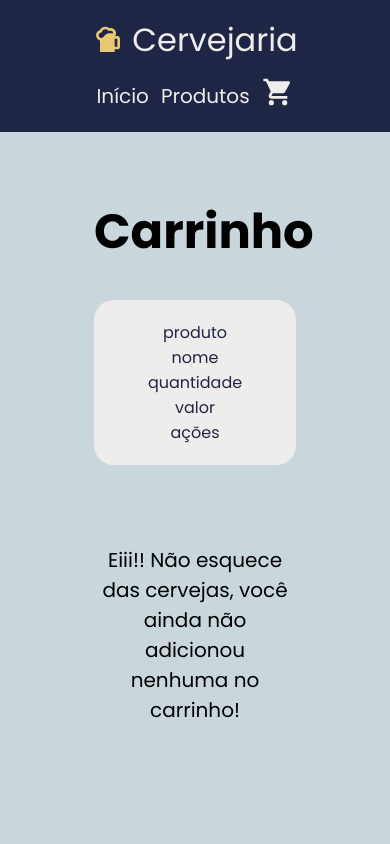
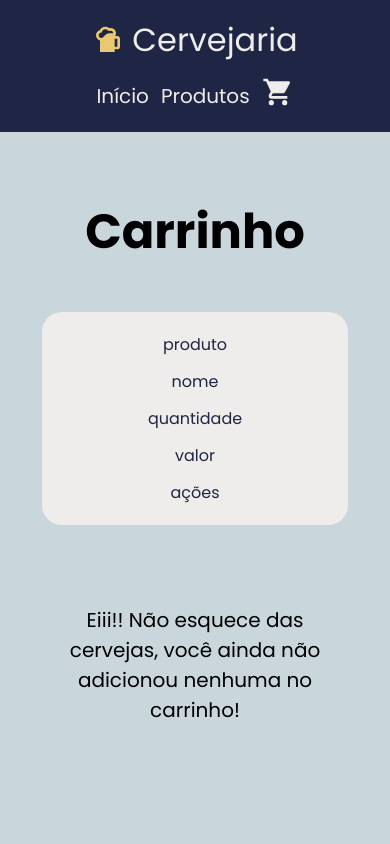
Before and after one commit to davislamenha/task-02-context, a React (Vite) app: page /carrinho in a window 390 px wide. Shown: the top 844 px of the page. Built offline with nearby package versions, Linux system fonts and the light colour scheme.

Commit message:
fix: cart responsiveness

```diff
--- a/src/pages/app/Cart/styles.ts
+++ b/src/pages/app/Cart/styles.ts
@@ -3,7 +3,7 @@ import styled from 'styled-components';
 export const CartContainer = styled.main`
   background-color: ${(props) => props.theme.primary_light};
   flex: 1;
-  padding: 4rem;
+  padding: 4rem 0;
 
   h1 {
     font-size: 3rem;
@@ -15,6 +15,7 @@ export const CartContainer = styled.main`
 export const CartProductContainer = styled.div`
   div {
     display: grid;
+    gap: 12px;
     grid-template-columns: repeat(auto-fit, minmax(100px, 1fr));
     align-items: center;
     text-align: center;
@@ -29,6 +30,19 @@ export const CartProductContainer = styled.div`
     padding: 4rem 0;
     text-align: center;
     font-size: 1.25rem;
+  }
+
+  @media (max-width: 1024px) {
+    padding: 12px;
+  }
+
+  @media (max-width: 767px) {
+    div {
+      display: flex;
+      flex-direction: column;
+      justify-content: center;
+      align-items: center;
+    }
   }
 `;
 
@@ -64,6 +78,25 @@ export const CartProduct = styled.div`
       opacity: 0.7;
     }
   }
+
+  @media (max-width: 1024px) {
+    img {
+      height: 80px;
+    }
+
+    h3 {
+      font-size: 1rem;
+    }
+
+    span {
+      font-size: 1rem;
+    }
+
+    button {
+      padding: 4px;
+      font-size: 1rem;
+    }
+  }
 `;
 
 export const Summary = styled.div`
```
